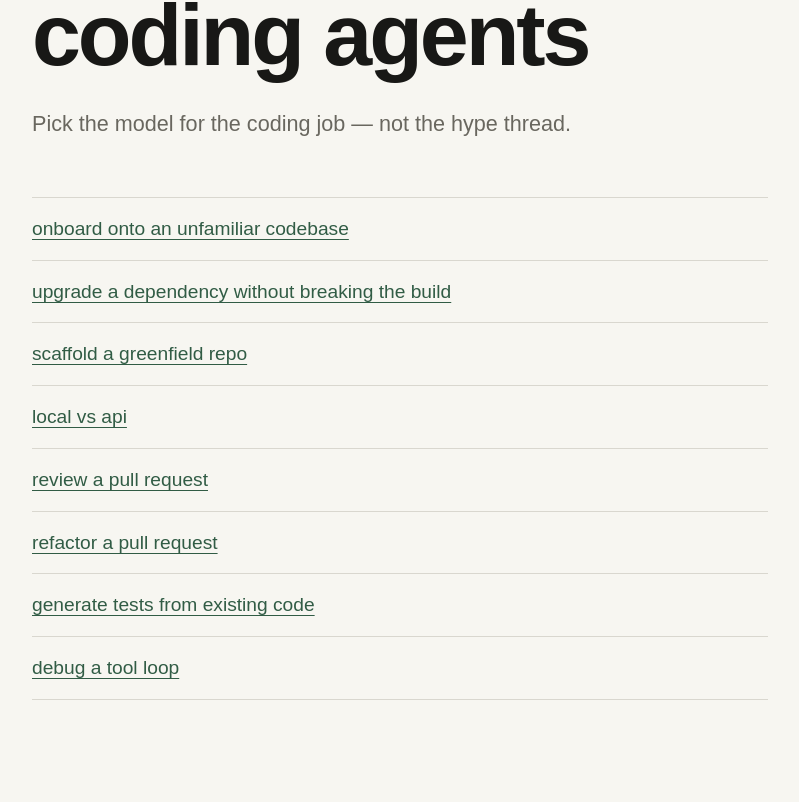
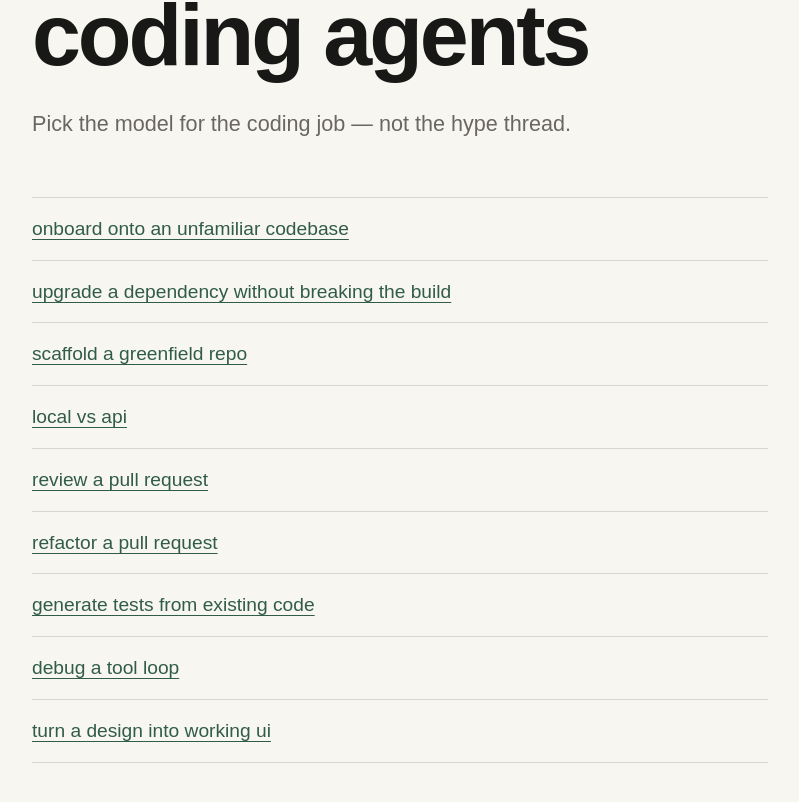
Before and after one commit to kavir10/pickamodel, a Next.js app: page / in a window 1280 px wide. Shown: the part 222-1024 px from the top of the page, without its empty margins (240-1039 px from the left). Before the commit the page ends 1002 px from the top, so only its background shows below. Built offline with nearby package versions, Linux system fonts and the light colour scheme.

Commit message:
feat: add UI from design job

```diff
--- a/content/jobs/index.ts
+++ b/content/jobs/index.ts
@@ -6,9 +6,10 @@ import { prReview } from "./pr-review";
 import { refactorPr } from "./refactor-pr";
 import { testGeneration } from "./test-generation";
 import { toolLoopDebug } from "./tool-loop-debug";
+import { uiFromDesign } from "./ui-from-design";
 import type { Job } from "./types";
 
-export const jobs = [codebaseOnboarding, dependencyUpgrade, greenfieldScaffold, localVsApi, prReview, refactorPr, testGeneration, toolLoopDebug] satisfies Job[];
+export const jobs = [codebaseOnboarding, dependencyUpgrade, greenfieldScaffold, localVsApi, prReview, refactorPr, testGeneration, toolLoopDebug, uiFromDesign] satisfies Job[];
 
 export function getJob(slug: string): Job | undefined {
   return jobs.find((job) => job.slug === slug);
--- /dev/null
+++ b/content/jobs/ui-from-design.ts
@@ -0,0 +1,35 @@
+import type { Job } from "./types";
+
+export const uiFromDesign: Job = {
+  slug: "ui-from-design",
+  title: "turn a design into working ui",
+  oneLiner: "You have a screenshot, figma, or a rough mock and need the ui that matches it — layout, states, and the bits the picture left out.",
+  recommendations: [
+    {
+      model: "Sonnet-class",
+      bestWhen: "The design has real states (empty, error, loading), responsive breakpoints, or it has to match an existing component system.",
+      avoidWhen: "It’s a single static card with no interaction.",
+      costVibe: "$$$",
+    },
+    {
+      model: "Faster / cheaper cloud",
+      bestWhen: "A first pass of the layout from a screenshot, then you fix spacing yourself.",
+      avoidWhen: "Pixel match and accessibility both matter and you won’t review it.",
+      costVibe: "$",
+    },
+    {
+      model: "Local mid",
+      bestWhen: "Private designs, and the job is mostly html/css you can see immediately.",
+      avoidWhen: "The design system is implicit and the model has never seen your components.",
+      costVibe: "~free",
+    },
+  ],
+  why: [
+    "Screenshot-to-code is easy to fake. The failure is the state the mock never drew.",
+    "Cheap models copy the picture. Frontier earns it when it has to invent the empty state without inventing a new design.",
+    "Don’t let it restyle the product. Match what exists.",
+    "Pair with tool-loop-debug if the ui is really “the agent’s screen,” not a marketing page.",
+  ],
+  relatedSlugs: ["greenfield-scaffold", "refactor-pr", "tool-loop-debug"],
+  lastUpdated: "2026-10-03",
+};
```
